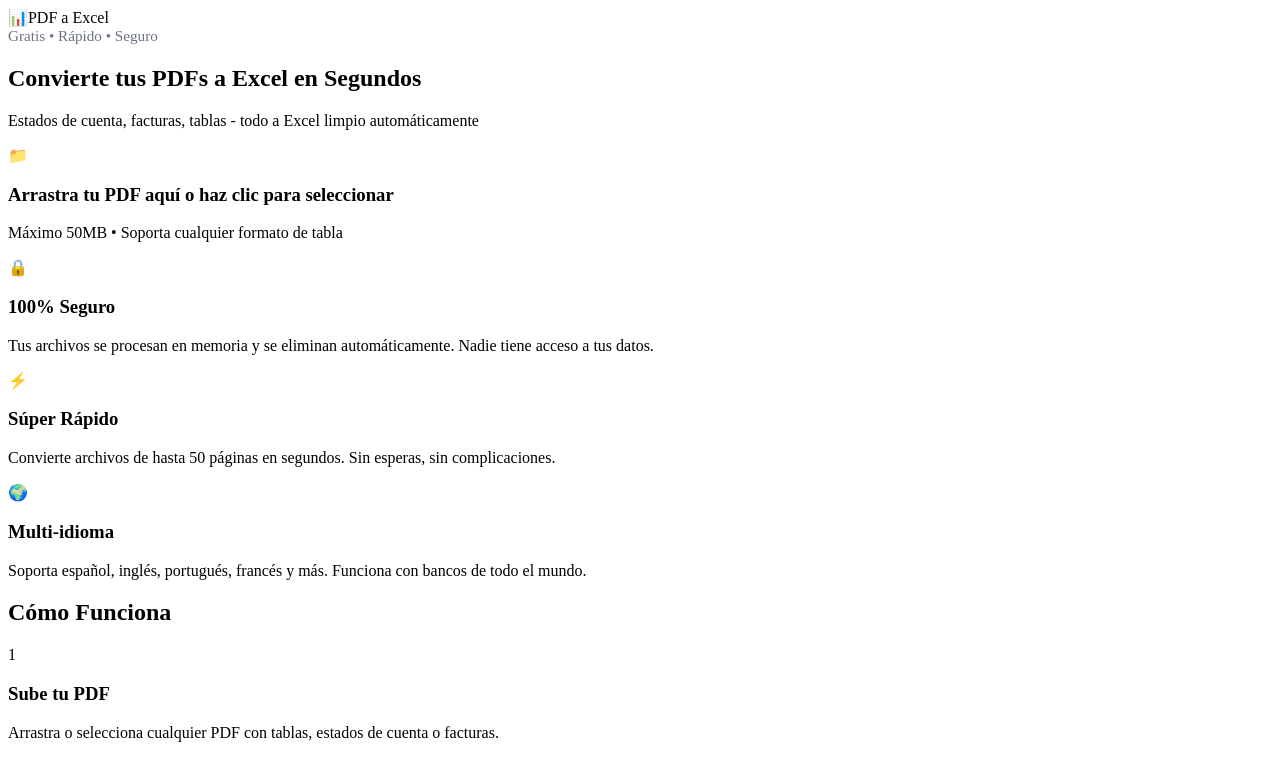
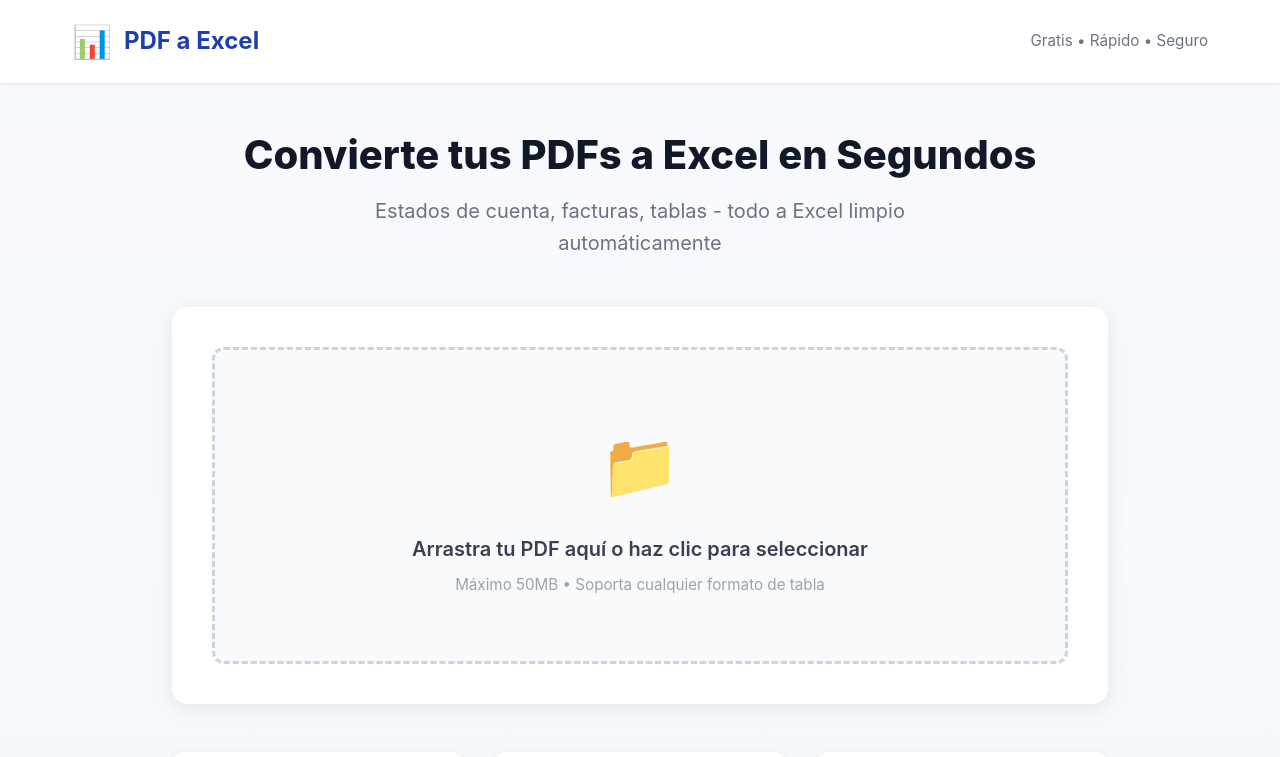
Before and after one commit to batublockdev/pdf-to-excel-converter, a Next.js app in the folder frontend/: page / in a window 1280 px wide. Shown: the top 757 px of the page. Built offline with nearby package versions, Linux system fonts and the light colour scheme.

Commit message:
Fix: Simplify Railway config, remove venv, use system Python

```diff
--- /dev/null
+++ b/frontend/pages/_app.tsx
@@ -0,0 +1,6 @@
+import '../styles/globals.css'
+import type { AppProps } from 'next/app'
+
+export default function App({ Component, pageProps }: AppProps) {
+  return <Component {...pageProps} />
+}
```
Also changed, not shown: 1 other file (tests, documents, lock files or other folders).
